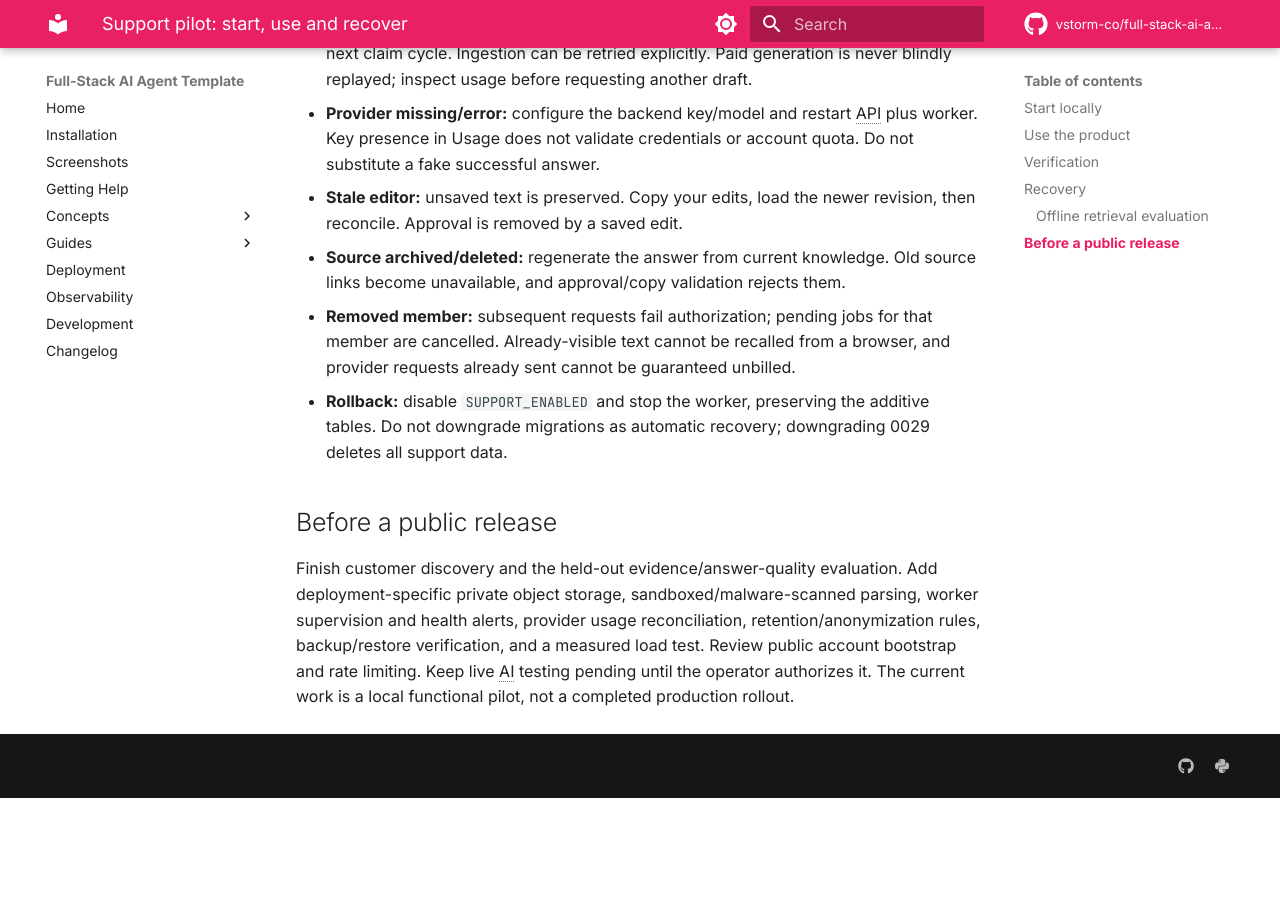
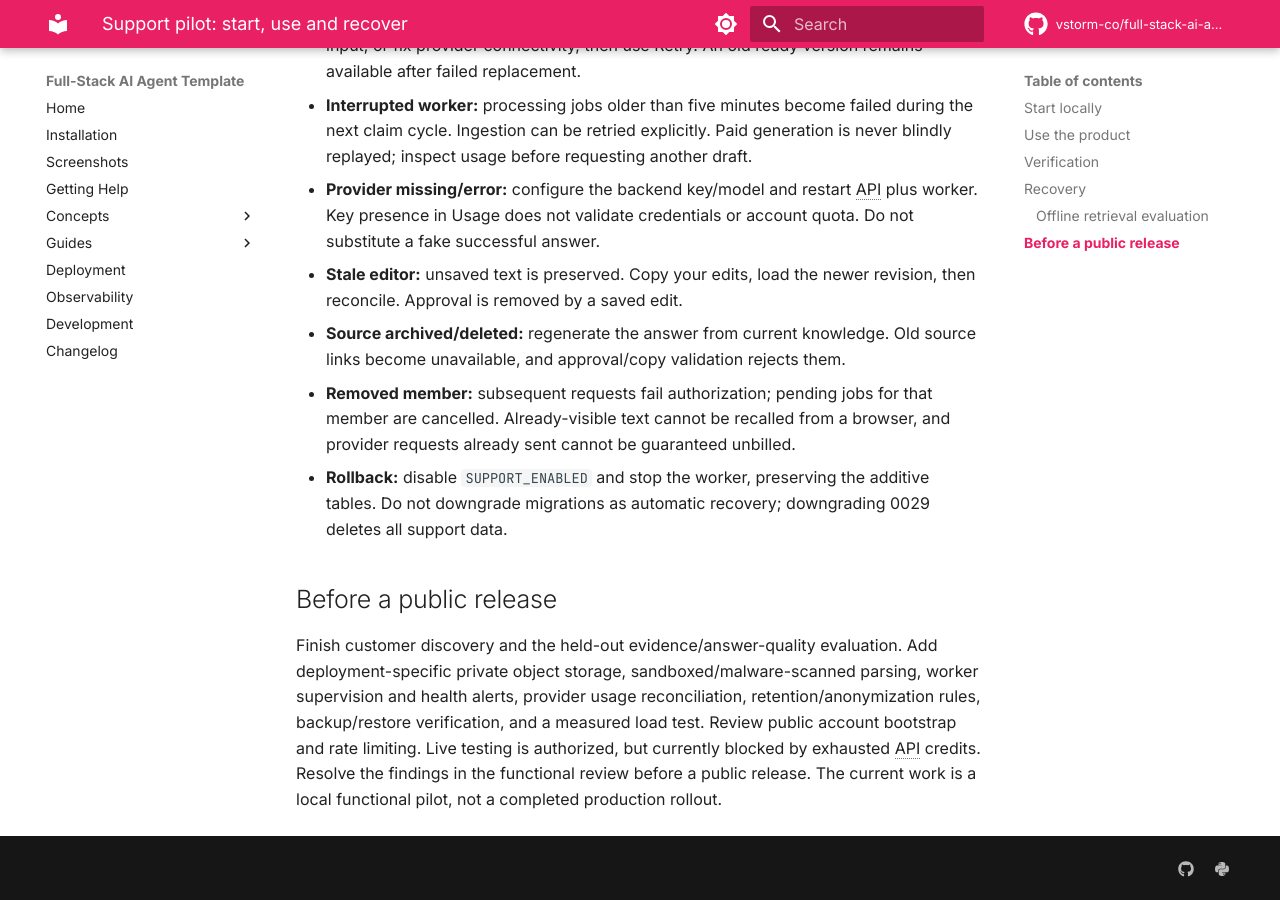
Before and after one commit to Faheem-Lateef/Full-Stack-Agent, an MkDocs documentation site: the page built from docs/runbooks/support-pilot.md, in a window 1280 px wide and 900 px high, scrolled down 3398 px. Built offline with MkDocs 1.6.1 and Material for MkDocs 9.7.7, drawn with Linux system fonts in a browser that asks for light colours; comment, search, counter and statistics services are not loaded; before the commit the page ends 4196 px from its top, so only the background shows below that; some of the changed text lies outside the part shown.

Commit message:
Update verification status

````diff
--- a/docs/runbooks/support-pilot.md
+++ b/docs/runbooks/support-pilot.md
@@ -27,7 +27,7 @@
 SUPPORT_EMBEDDING_MODEL=text-embedding-3-small
 ```
 
-Do not put real keys in tracked files or frontend configuration. Restart both API and worker after changes. The local installation currently enables support and keyword search; no OpenAI key has been supplied and paid AI verification is deferred at the user's request.
+Do not put real keys in tracked files or frontend configuration. Restart both API and worker after changes. The local installation enables support and keyword search. On 2026-09-20 the operator authorized live testing and supplied a key, which was stored only in the ignored backend `.env`. OpenAI returned `429 credit_balance_exhausted` (`insufficient_quota`); successful generation and semantic verification remain blocked by account credits. See the [functional review](../reports/product-review-2026-09-20.md).
 
 To enable semantic search later, configure a valid OpenAI key, set `SUPPORT_EMBEDDINGS_ENABLED=true`, restart, and replace/reprocess the existing documents. Existing keyword-only documents are not silently embedded. Index and query vectors must use the same model. Changing the model requires reindexing; keep semantic mode disabled until that migration is complete. Indexing and searching in semantic mode can incur embedding charges.
 
@@ -95,4 +95,4 @@
 
 ## Before a public release
 
-Finish customer discovery and the held-out evidence/answer-quality evaluation. Add deployment-specific private object storage, sandboxed/malware-scanned parsing, worker supervision and health alerts, provider usage reconciliation, retention/anonymization rules, backup/restore verification, and a measured load test. Review public account bootstrap and rate limiting. Keep live AI testing pending until the operator authorizes it. The current work is a local functional pilot, not a completed production rollout.
+Finish customer discovery and the held-out evidence/answer-quality evaluation. Add deployment-specific private object storage, sandboxed/malware-scanned parsing, worker supervision and health alerts, provider usage reconciliation, retention/anonymization rules, backup/restore verification, and a measured load test. Review public account bootstrap and rate limiting. Live testing is authorized, but currently blocked by exhausted API credits. Resolve the findings in the functional review before a public release. The current work is a local functional pilot, not a completed production rollout.
````
